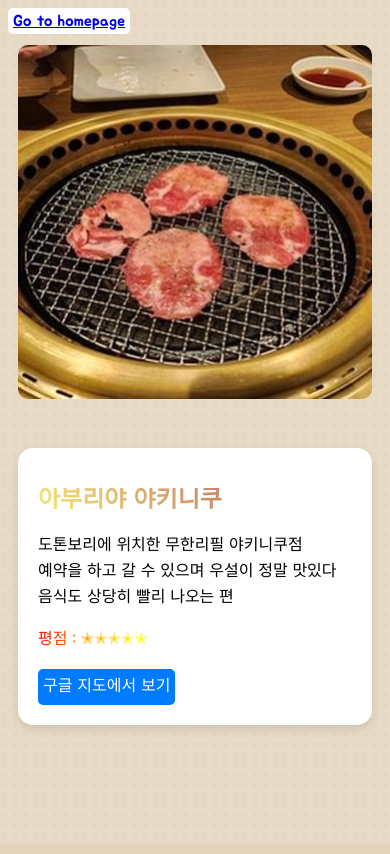
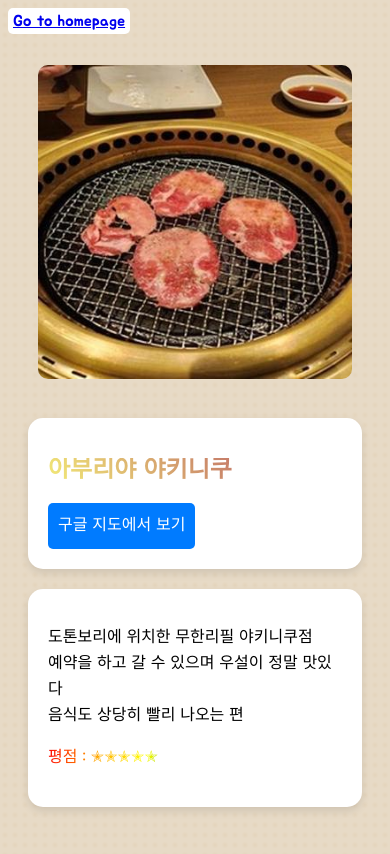
Before and after one commit to wooneojun/Webprogramming, a plain HTML site: page Osaka_page_5.html in a window 390 px wide. Drawn offline with Linux system fonts and the light colour scheme.

Commit message:
page fix

```diff
--- a/Osaka_page_5.html
+++ b/Osaka_page_5.html
@@ -11,22 +11,25 @@
 
 </head>
 
+<div class="navbar">
+    <a href="index.html">Go to homepage</a>
+</div>
+
 <body>
-    <div class="navbar">
-        <a href="index.html">Go to homepage</a>
-    </div>
-    <div class="container">
+    <div class="Page-container">
         <div class="photo-container">
             <img src="photo/Osaka5.jpg" alt="맛집 사진">
         </div>
-        <div class="text-container">
-            <div class="text-box">
-                <h2 class="gradient-text">아부리야 야키니쿠</h2>
-                <p>도톤보리에 위치한 무한리필 야키니쿠점<br>예약을 하고 갈 수 있으며 우설이 정말 맛있다<br>음식도 상당히 빨리 나오는 편</p>
-                <p class="rainbow">평점 : ✭✭✭✭✭</p>
+        <div class="text-box">
+            <h2 class="gradient-text">아부리야 야키니쿠</h2>
+            <div class="map-link">
                 <a href="https://maps.app.goo.gl/ftYU8cVxu5rAhQTw5" class="map-link" target="_blank">구글 지도에서 보기</a>
+            </div>
+        </div>
+        <div class="text-box">
+            <p>도톤보리에 위치한 무한리필 야키니쿠점<br>예약을 하고 갈 수 있으며 우설이 정말 맛있다<br>음식도 상당히 빨리 나오는 편</p>
+            <p class="rainbow">평점 : ✭✭✭✭✭</p>
 
-            </div>
         </div>
     </div>
 
--- a/style.css
+++ b/style.css
@@ -153,20 +153,20 @@ img {
 }
 
 .Page-container{
-  flex: 1;
   display: flex;
-  flex-wrap: wrap;
+  justify-content: space-between;
   padding: 20px;
   box-sizing: border-box;
-  width: 80%;
+  width: 100%;
   margin: auto;
-  max-width: 900px;
+  max-width: 1200px;
 }
 
 .photo-container {
   flex: 2 1 40%;
   padding: 10px;
   box-sizing: border-box;
+  width: 47%;
 }
 
 .photo-container img {
@@ -186,6 +186,7 @@ img {
   border-radius: 15px;
   box-shadow: 0 4px 8px rgba(0,0,0,0.1);
   margin-bottom: 10px;
+  width: 47%;
 }
 
 .gradient-text {
@@ -208,19 +209,15 @@ img {
   background-color: #0056b3;
 }
 
-@media (max-width: 768px) {
-  .container {
+@media (max-width: 700px) {
+  .Page-container {
       flex-direction: column;
       align-items: center;
   }
 
-  .photo-container {
-      flex: 1 1 80%;
+  .photo-container, .text-box {
+      width: 100%;
       margin-bottom: 20px;
-  }
-
-  .text-container {
-      flex: 1 1 80%;
   }
 }
 
```
Also changed, not shown: Hukuoka_page_1.html (+5 -2 lines), Osaka_page_1.html (+10 -4 lines), Osaka_page_2.html (+13 -10 lines), Osaka_page_3.html (+14 -10 lines), Osaka_page_4.html (+13 -11 lines), Tokyo_page_1.html (+6 -7 lines), Tokyo_page_2.html (+12 -9 lines), Tokyo_page_3.html (+13 -9 lines).
